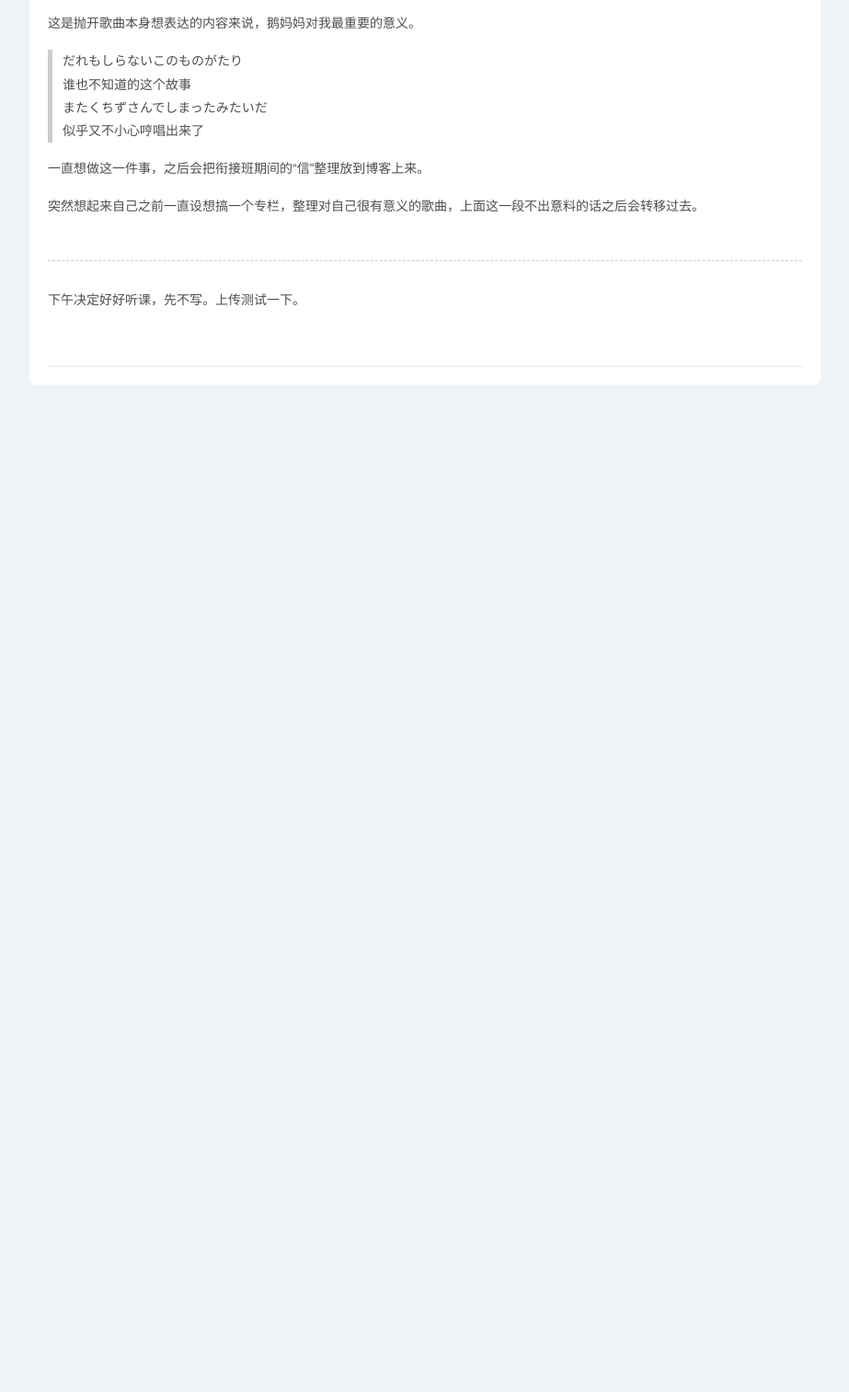
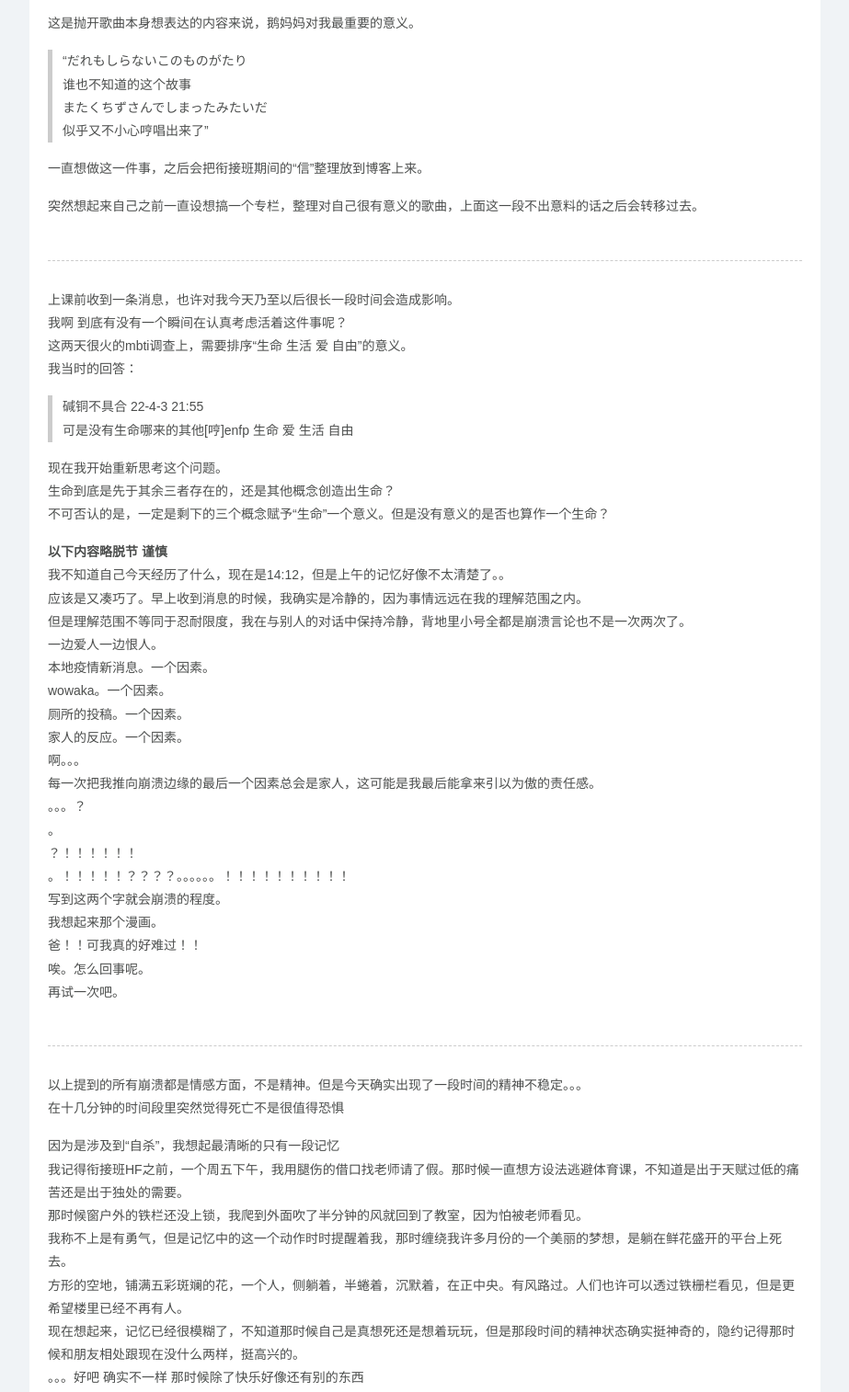
Before and after one commit to yoharu59/yoharu59.github.io, a plain HTML site: page 2022/04/05/アンノウン・マザーグース/index.html in a window 1280 px wide. Shown: the part 1109-2623 px from the top of the page at 92% size, without its empty margins (28-951 px from the left). Before the commit the page ends 1678 px from the top, so only its background shows below. Drawn offline with nearby package versions, Linux system fonts and the light colour scheme.

Commit message:
Site updated: 2022-04-05 14:35:49

```diff
--- a/2022/04/05/アンノウン・マザーグース/index.html
+++ b/2022/04/05/アンノウン・マザーグース/index.html
@@ -230,12 +230,24 @@
 </blockquote>
 <p>这是抛开歌曲本身想表达的内容来说，鹅妈妈对我最重要的意义。</p>
 <blockquote>
-<p>だれもしらないこのものがたり<br>谁也不知道的这个故事<br>またくちずさんでしまったみたいだ<br>似乎又不小心哼唱出来了</p>
+<p>“だれもしらないこのものがたり<br>谁也不知道的这个故事<br>またくちずさんでしまったみたいだ<br>似乎又不小心哼唱出来了”</p>
 </blockquote>
 <p>一直想做这一件事，之后会把衔接班期间的“信”整理放到博客上来。</p>
 <p>突然想起来自己之前一直设想搞一个专栏，整理对自己很有意义的歌曲，上面这一段不出意料的话之后会转移过去。</p>
 <hr>
-<p>下午决定好好听课，先不写。上传测试一下。</p>
+<p>上课前收到一条消息，也许对我今天乃至以后很长一段时间会造成影响。<br>我啊 到底有没有一个瞬间在认真考虑活着这件事呢？<br>这两天很火的mbti调查上，需要排序“生命 生活 爱 自由”的意义。<br>我当时的回答：</p>
+<blockquote>
+<p>碱铜不具合 22-4-3 21:55<br>可是没有生命哪来的其他[哼]enfp 生命 爱 生活 自由</p>
+</blockquote>
+<p>现在我开始重新思考这个问题。<br>生命到底是先于其余三者存在的，还是其他概念创造出生命？<br>不可否认的是，一定是剩下的三个概念赋予“生命”一个意义。但是没有意义的是否也算作一个生命？</p>
+<p><strong>以下内容略脱节 谨慎</strong><br>我不知道自己今天经历了什么，现在是14:12，但是上午的记忆好像不太清楚了。。<br>应该是又凑巧了。早上收到消息的时候，我确实是冷静的，因为事情远远在我的理解范围之内。<br>但是理解范围不等同于忍耐限度，我在与别人的对话中保持冷静，背地里小号全都是崩溃言论也不是一次两次了。<br>一边爱人一边恨人。<br>本地疫情新消息。一个因素。<br>wowaka。一个因素。<br>厕所的投稿。一个因素。<br>家人的反应。一个因素。<br>啊。。。<br>每一次把我推向崩溃边缘的最后一个因素总会是家人，这可能是我最后能拿来引以为傲的责任感。<br>。。。？<br>。<br>？！！！！！！<br>。！！！！！？？？？。。。。。。！！！！！！！！！！<br>写到这两个字就会崩溃的程度。<br>我想起来那个漫画。<br>爸！！可我真的好难过！！<br>唉。怎么回事呢。<br>再试一次吧。</p>
+<hr>
+<p>以上提到的所有崩溃都是情感方面，不是精神。但是今天确实出现了一段时间的精神不稳定。。。<br>在十几分钟的时间段里突然觉得死亡不是很值得恐惧</p>
+<p>因为是涉及到“自杀”，我想起最清晰的只有一段记忆<br>我记得衔接班HF之前，一个周五下午，我用腿伤的借口找老师请了假。那时候一直想方设法逃避体育课，不知道是出于天赋过低的痛苦还是出于独处的需要。<br>那时候窗户外的铁栏还没上锁，我爬到外面吹了半分钟的风就回到了教室，因为怕被老师看见。<br>我称不上是有勇气，但是记忆中的这一个动作时时提醒着我，那时缠绕我许多月份的一个美丽的梦想，是躺在鲜花盛开的平台上死去。<br>方形的空地，铺满五彩斑斓的花，一个人，侧躺着，半蜷着，沉默着，在正中央。有风路过。人们也许可以透过铁栅栏看见，但是更希望楼里已经不再有人。<br>现在想起来，记忆已经很模糊了，不知道那时候自己是真想死还是想着玩玩，但是那段时间的精神状态确实挺神奇的，隐约记得那时候和朋友相处跟现在没什么两样，挺高兴的。<br>。。。好吧 确实不一样 那时候除了快乐好像还有别的东西</p>
+<p>除了这段之外，其他时候想起“自杀”，一般都觉得自己这辈子是不会去做的。<br>但是最近在想，有没有一种可能我真的走投无路时就别无选择了？<br>人生的不同选择实在是太多了，我不止一次想换一种生活，目的只是去感同别人的身受。<br>但是总的来讲我还是珍惜自己的生命，不然的话，在别人向我讲述自己的故事时我也许就能完全共情了。</p>
+<p>一开始是想过隐藏关于衔接班的记录内容，但是，其实，一切想隐藏起来的，除非加上死也不告诉别人的密码，否则总是希望别人看到、别人理解、别人共情的。既然这个网址本来就没几个人知道，不如全部写出来，没什么好遮掩的了。<br>我从来不觉得日记是应该只写给自己看的，它只是不应该给所有人看。<br>“共情”是世界上最珍贵的感情之一，我只是想拥有更多机会。<br>这一段之后也会整理转移。</p>
+<hr>
+<p>今天暂且到这里吧。上午写完以鹅妈妈为中心的那一段之后，本来是想补充比较理性的一些观点，没想到这么快就崩溃了，理性随之一起。<br>剩下那些比较有意义的东西已经组织不起来了，现在想思考有点难。<br>应该是…很久没有过这种感觉了，在6月之后可能还有过，但是因为有“亲历者”的存在，回忆时不会出现过分负面的东西。<br>感觉自从写完鹅妈妈那段以后，脑子里的回忆突然变成衔接班6月直接接到今天了。<br>好吧。本来是想从wowaka发散出去，正常写点感受，最后变成这样。<br>有点像衔接班每天晚上写到11点以后的信，全部只是感情的意识流发泄，写完放橱子顶上，第二天起床就想不起来写过什么了。<br>对不起wowaka。<br>DELLA蛋白。先写到这吧！感谢阅读。</p>
 
         </div>
 
```
